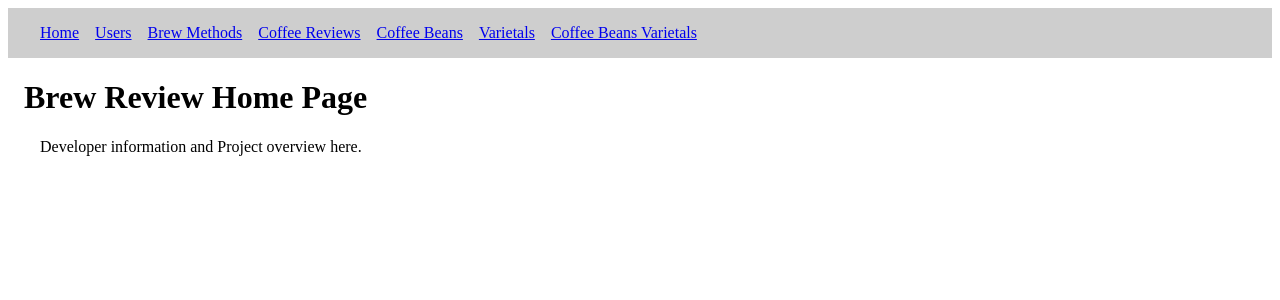
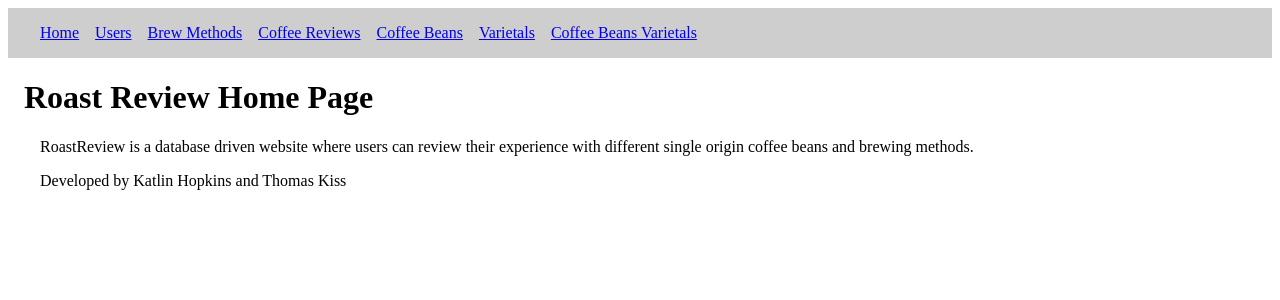
Before and after one commit to thomas-kiss/cs340-roast-review, a React (Vite) app in the folder frontend/: page / in a window 1280 px wide. Shown: the top 300 px of the page. Built offline with nearby package versions, Linux system fonts and the light colour scheme.

Commit message:
working merge

```diff
--- a/frontend/src/pages/Home.jsx
+++ b/frontend/src/pages/Home.jsx
@@ -1,9 +1,10 @@
 function Home() {
     return (
         <>
-            <h1>Brew Review Home Page</h1>
+            <h1>Roast Review Home Page</h1>
             <div className="homepageDescription">
-                <p>Developer information and Project overview here.</p>
+                <p>RoastReview is a database driven website where users can review their experience with different single origin coffee beans and brewing methods.</p>
+                <p> Developed by Katlin Hopkins and Thomas Kiss</p>
             </div>
         </>
     )
```
